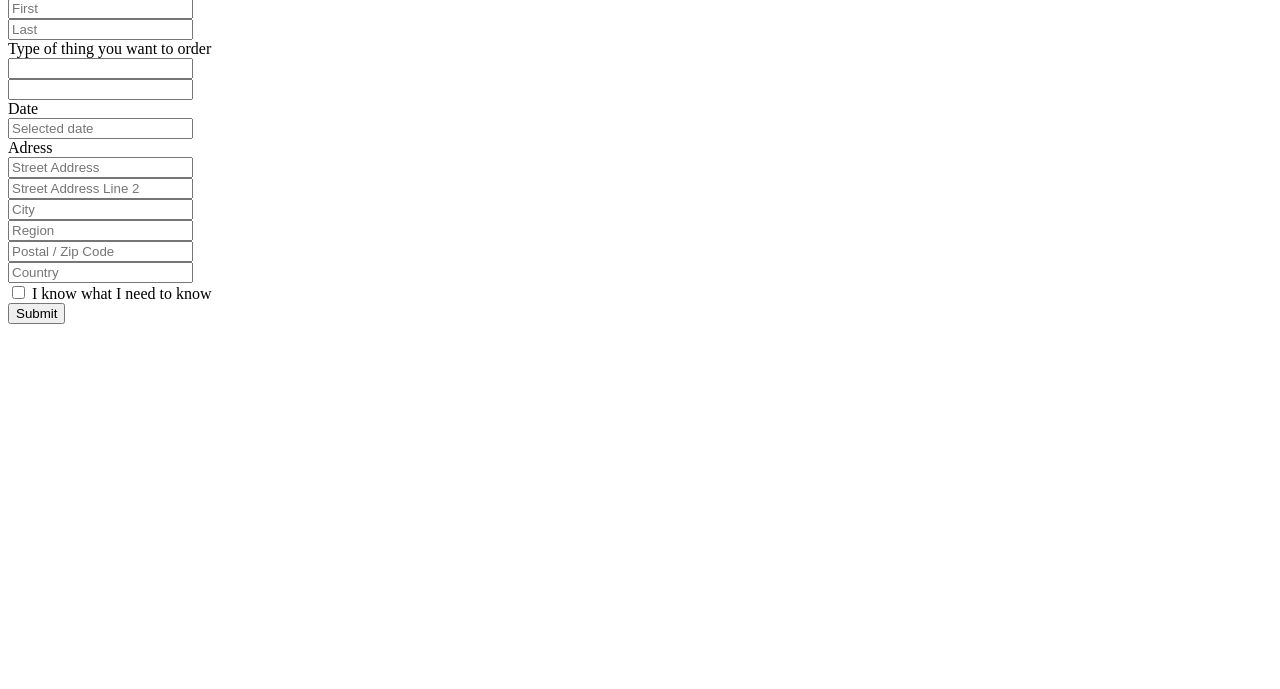
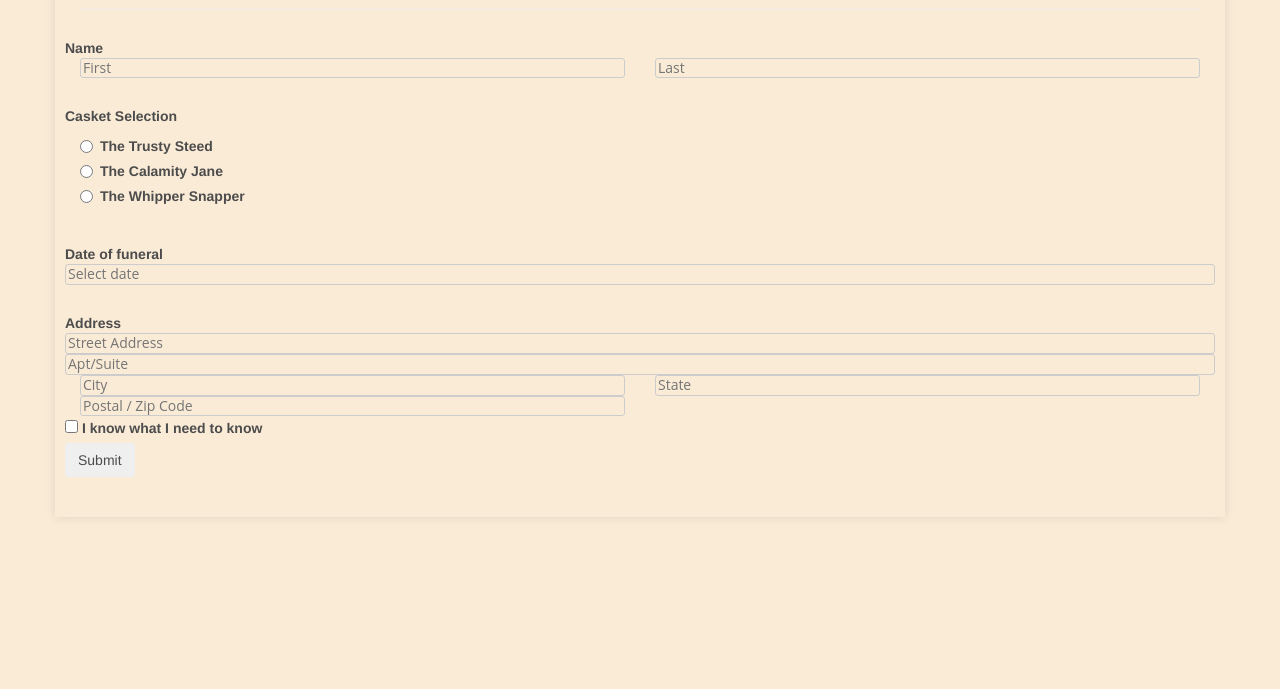
Before and after one commit to JMarlow86/casketcorral, a plain HTML site: page orderform.html in a window 1280 px wide. Shown: the part 111-800 px from the top of the page. Drawn offline with nearby package versions, Linux system fonts and the light colour scheme.

```diff
--- a/orderform.css
+++ b/orderform.css
@@ -1,6 +1,15 @@
+
+
+body{
+  background-color: antiquewhite;
+}
+.radio{
+ padding-left: 35px;
+
+}
 .order-form .container {
     color: #4c4c4c;
-    padding: 20px;
+    padding: 40px;
     box-shadow: 0 0 10px 0 rgba(0, 0, 0, .1);
   }
 
@@ -12,7 +21,7 @@
 
   .order-form-input {
     width: 100%;
-    padding: 8px 8px;
+    padding: x 8px;
     border-width: 1px !important;
     border-style: solid !important;
     border-radius: 3px !important;
--- a/orderform.html
+++ b/orderform.html
@@ -1,10 +1,25 @@
+
+<!DOCTYPE html>
+<html lang="en">
+<head>
+  <title>Casket Corral</title>
+  <meta charset="utf-8">
+  <meta name="viewport" content="width=device-width, initial-scale=1">
+  <link rel="stylesheet" href="https://maxcdn.bootstrapcdn.com/bootstrap/3.4.1/css/bootstrap.min.css">
+  <link rel="stylesheet" href="orderform.css">
+  <link rel="stylesheet">
+</head>
+
+
+
+
+
 <section class="order-form my-4 mx-4">
     <div class="container pt-4">
 
       <div class="row">
         <div class="col-12">
           <h1>Casket Order Form</h1>
-          <span>with some explanation below</span>
           <hr class="mt-1">
         </div>
         <div class="col-12">
@@ -20,54 +35,58 @@
               <input class="order-form-input" placeholder="Last">
             </div>
           </div>
+          <br>
 
           <div class="row mt-3 mx-4">
             <div class="col-12">
-              <label class="order-form-label">Type of thing you want to order</label>
+              <label class="order-form-label">Casket Selection</label>
             </div>
             <div class="col-12">
-              <input class="order-form-input" placeholder=" ">
+              <div class="control">
+                <label class="radio">
+                  <input type="radio" name="rsvp">
+                  The Trusty Steed
+                </label>
+                <label class="radio">
+                  <input type="radio" name="rsvp">
+                  The Calamity Jane
+                </label>
+                <label class="radio" disabled>
+                  <input type="radio" name="rsvp">
+                  The Whipper Snapper
+                </label>
+              </div>
             </div>
           </div>
-
-          <div class="row mt-3 mx-4">
-
-            <div class="col-12">
-              <input class="order-form-input" placeholder=" ">
-            </div>
-          </div>
-
+        <br>
           <div class="row mt-3 mx-4">
             <div class="col-12">
-              <label class="order-form-label" for="date-picker-example">Date</label>
+              <label class="order-form-label" for="date-picker-example">Date of funeral</label>
             </div>
             <div class="col-12">
-              <input class="order-form-input datepicker" placeholder="Selected date" type="text"
+              <input class="order-form-input datepicker" placeholder="Select date" type="text"
                 id="date-picker-example">
             </div>
           </div>
-
+          <br>
           <div class="row mt-3 mx-4">
             <div class="col-12">
-              <label class="order-form-label">Adress</label>
+              <label class="order-form-label">Address</label>
             </div>
             <div class="col-12">
               <input class="order-form-input" placeholder="Street Address">
             </div>
             <div class="col-12 mt-2">
-              <input class="order-form-input" placeholder="Street Address Line 2">
+              <input class="order-form-input" placeholder="Apt/Suite">
             </div>
             <div class="col-12 col-sm-6 mt-2 pr-sm-2">
               <input class="order-form-input" placeholder="City">
             </div>
             <div class="col-12 col-sm-6 mt-2 pl-sm-0">
-              <input class="order-form-input" placeholder="Region">
+              <input class="order-form-input" placeholder="State">
             </div>
             <div class="col-12 col-sm-6 mt-2 pr-sm-2">
               <input class="order-form-input" placeholder="Postal / Zip Code">
-            </div>
-            <div class="col-12 col-sm-6 mt-2 pl-sm-0">
-              <input class="order-form-input" placeholder="Country">
             </div>
           </div>
 
@@ -89,4 +108,5 @@
         </div>
       </div>
     </div>
+
   </section>
```
